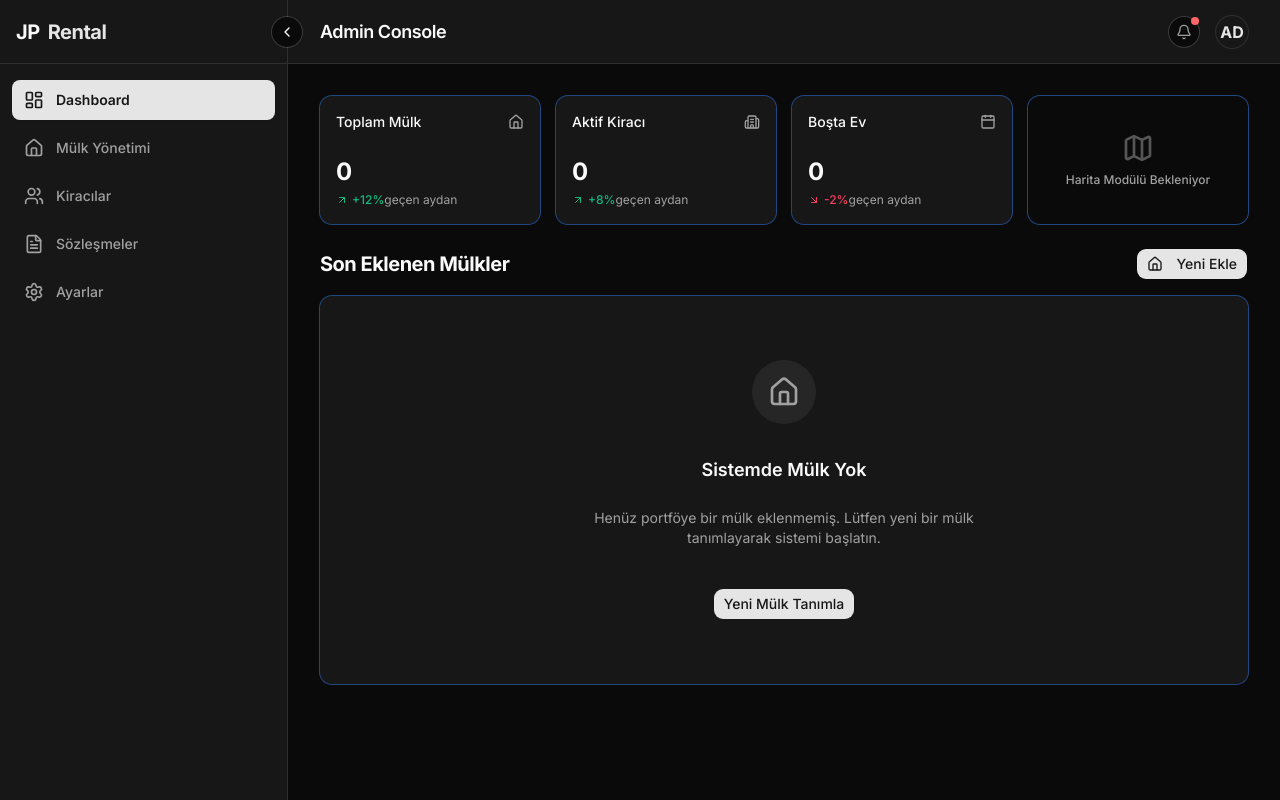
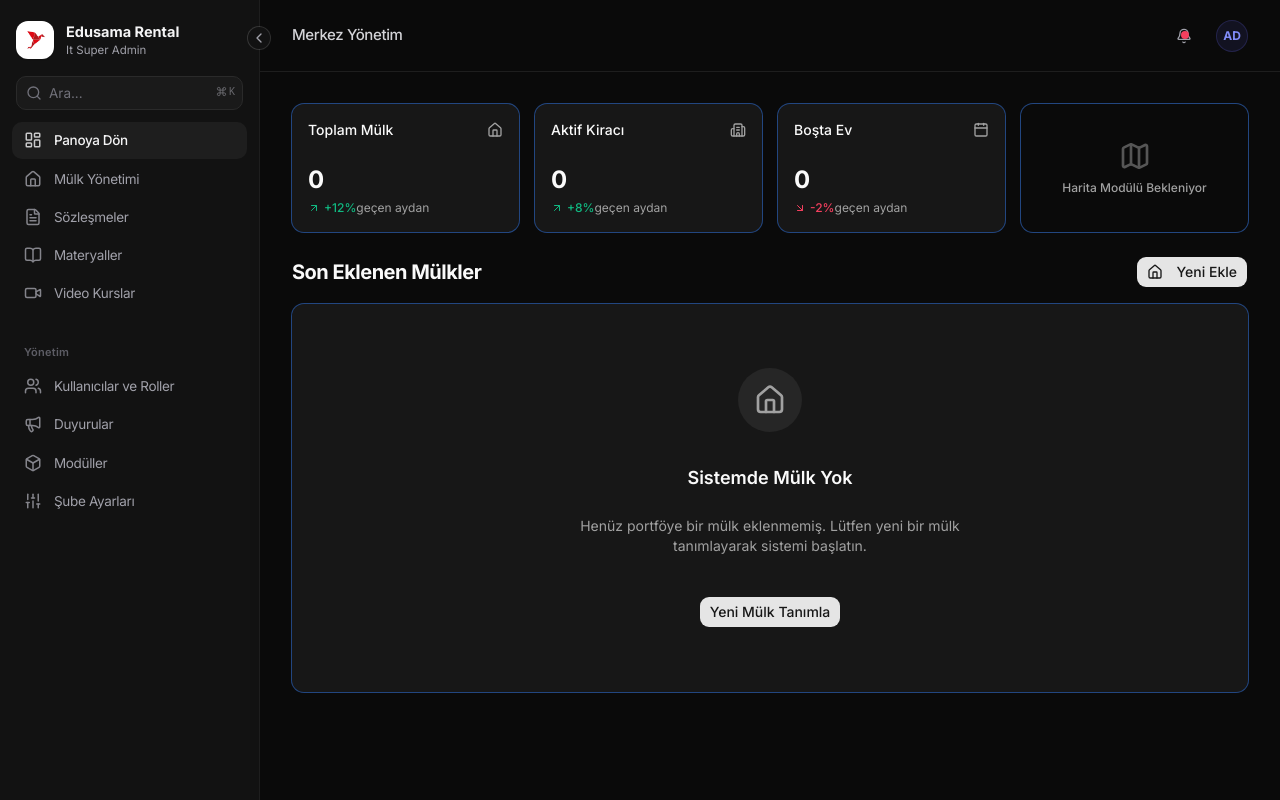
Before and after one commit to Ayrkl/JP-rental-project, a React (Vite) app: page /admin in a window 1280 px wide. Built offline with nearby package versions, Linux system fonts and the light colour scheme.

Commit message:
feat: implement collapsible admin sidebar layout with custom styling

```diff
--- a/src/components/admin/AdminLayout.tsx
+++ b/src/components/admin/AdminLayout.tsx
@@ -1,6 +1,10 @@
 import { useState } from 'react';
 import { Outlet, Link, useLocation } from 'react-router-dom';
-import { LayoutDashboard, Home, Users, FileText, Settings, Bell, ChevronLeft, ChevronRight, Menu } from 'lucide-react';
+import {
+    LayoutDashboard, Home, Users, FileText, Settings, Bell,
+    ChevronLeft, ChevronRight, Menu, Search, Command,
+    BookOpen, Video, Megaphone, Box, Sliders
+} from 'lucide-react';
 import { Button } from '@/components/ui/button';
 import { ScrollArea } from '@/components/ui/scroll-area';
 
@@ -8,70 +12,139 @@ export const AdminLayout = () => {
     const [collapsed, setCollapsed] = useState(false);
     const location = useLocation();
 
-    const navItems = [
-        { path: '/admin', icon: <LayoutDashboard size={20} />, label: 'Dashboard' },
-        { path: '/admin/properties/new', icon: <Home size={20} />, label: 'Mülk Yönetimi' },
-        { path: '#', icon: <Users size={20} />, label: 'Kiracılar' },
-        { path: '#', icon: <FileText size={20} />, label: 'Sözleşmeler' },
-        { path: '#', icon: <Settings size={20} />, label: 'Ayarlar' },
+    // The user wanted the sidebar to look like Edusama UI.
+    const navCategories = [
+        {
+            title: null,
+            items: [
+                { path: '/admin', icon: <LayoutDashboard size={18} />, label: 'Panoya Dön' },
+                { path: '/admin/properties/new', icon: <Home size={18} />, label: 'Mülk Yönetimi' },
+                { path: '#', icon: <FileText size={18} />, label: 'Sözleşmeler' },
+                { path: '#', icon: <BookOpen size={18} />, label: 'Materyaller' },
+                { path: '#', icon: <Video size={18} />, label: 'Video Kurslar' },
+            ]
+        },
+        {
+            title: 'Yönetim',
+            items: [
+                { path: '#', icon: <Users size={18} />, label: 'Kullanıcılar ve Roller' },
+                { path: '#', icon: <Megaphone size={18} />, label: 'Duyurular' },
+                { path: '#', icon: <Box size={18} />, label: 'Modüller' },
+                { path: '#', icon: <Sliders size={18} />, label: 'Şube Ayarları' },
+            ]
+        }
     ];
 
     return (
         <div className="flex min-h-screen bg-background text-foreground dark">
             {/* SIDEBAR */}
-            <aside className={`${collapsed ? 'w-20' : 'w-72'} flex-shrink-0 border-r border-border bg-card transition-all duration-300 flex flex-col z-20 relative`}>
-                <div className="h-16 flex items-center px-4 border-b border-border text-card-foreground">
-                    {!collapsed && <div className="font-bold text-xl flex items-center gap-2 tracking-tight">JP <span className="text-primary">Rental</span></div>}
-                    {collapsed && <div className="font-bold text-xl mx-auto text-primary">JP</div>}
+            <aside className={`${collapsed ? 'w-20' : 'w-[260px]'} flex-shrink-0 border-r border-[#1e1e1e] bg-[#121212] transition-all duration-300 flex flex-col z-20 relative`}>
+                {/* Header / Logo Zone */}
+                <div className="h-[72px] flex items-center px-4 pt-2">
+                    {!collapsed ? (
+                        <div className="flex items-center gap-3 w-full">
+                            <div className="w-[38px] h-[38px] bg-white rounded-xl flex items-center justify-center shrink-0 shadow-sm overflow-hidden p-[5px]">
+                                <img src="/edusama_icon.webp" alt="Edusama Icon" className="w-full h-full object-contain" />
+                            </div>
+                            <div className="flex flex-col min-w-0">
+                                <span className="font-bold text-[14.5px] truncate text-zinc-100">Edusama Rental</span>
+                                <span className="text-[11.5px] text-zinc-400 truncate">It Super Admin</span>
+                            </div>
+                        </div>
+                    ) : (
+                        <div className="w-[38px] h-[38px] mx-auto bg-white rounded-xl flex items-center justify-center shadow-sm overflow-hidden p-[5px]">
+                            <img src="/edusama_icon.webp" alt="Edusama Icon" className="w-full h-full object-contain" />
+                        </div>
+                    )}
                 </div>
 
                 <Button
                     variant="outline" size="icon"
-                    className="absolute -right-4 top-4 rounded-full h-8 w-8 z-50 bg-background"
+                    className="absolute -right-3 top-[26px] rounded-full h-6 w-6 z-50 bg-[#121212] border-[#2a2a2a] text-zinc-400 hover:text-white"
                     onClick={() => setCollapsed(!collapsed)}
                 >
-                    {collapsed ? <ChevronRight size={14}/> : <ChevronLeft size={14} />}
+                    {collapsed ? <ChevronRight size={12}/> : <ChevronLeft size={12} />}
                 </Button>
 
-                <ScrollArea className="flex-1 py-4">
-                    <nav className="space-y-2 px-3">
-                        {navItems.map(item => {
+                {/* Search Bar */}
+                {!collapsed && (
+                    <div className="px-4 mt-1 mb-3">
+                        <div className="relative group">
+                            <Search className="absolute left-2.5 top-[9px] h-4 w-4 text-zinc-500 group-focus-within:text-zinc-300 transition-colors" />
+                            <input
+                                type="text"
+                                placeholder="Ara..."
+                                className="w-full bg-[#1a1a1a] border border-[#2a2a2a] rounded-lg pl-8 pr-10 py-1.5 text-[13.5px] text-zinc-200 placeholder:text-zinc-500 focus:outline-none focus:border-zinc-600 transition-all"
+                            />
+                            <div className="absolute right-2 top-2 flex items-center gap-0.5 opacity-60">
+                                <Command size={11} className="text-zinc-400" />
+                                <span className="text-[10px] font-medium text-zinc-400 font-sans">K</span>
+                            </div>
+                        </div>
+                    </div>
+                )}
+
+                <ScrollArea className="flex-1">
+                    <nav className="space-y-6 px-3 pb-8">
+                        {navCategories.map((cat, idx) => (
+                            <div key={idx} className="flex flex-col gap-0.5">
+                                {!collapsed && cat.title && (
+                                    <div className="px-3 mb-1.5 mt-2 text-[11px] font-semibold text-zinc-500/80 capitalize tracking-wide">
+                                        {cat.title}
+                                    </div>
+                                )}
+                                {cat.items.map(item => {
                                     const isActive = location.pathname === item.path || (item.path !== '/admin' && location.pathname.startsWith(item.path));
                                     return (
-                                <Link key={item.label} to={item.path} className={`flex items-center gap-3 px-3 py-2.5 rounded-md transition-colors ${isActive ? 'bg-primary text-primary-foreground font-semibold shadow-sm' : 'hover:bg-muted text-muted-foreground hover:text-foreground font-medium'} ${collapsed ? 'justify-center' : ''}`}>
+                                        <Link
+                                            key={item.label}
+                                            to={item.path}
+                                            className={`flex items-center gap-3 px-3 py-2 rounded-lg transition-all duration-200 ${
+                                                isActive
+                                                ? 'bg-[#1e1e1e] text-zinc-100 font-medium'
+                                                : 'text-zinc-400 hover:bg-[#1a1a1a] hover:text-zinc-200'
+                                            } ${collapsed ? 'justify-center' : ''}`}
+                                            title={collapsed ? item.label : undefined}
+                                        >
+                                            <div className="shrink-0 opacity-80">
                                                 {item.icon}
-                                    {!collapsed && <span className="text-sm">{item.label}</span>}
+                                            </div>
+                                            {!collapsed && <span className="text-[13.5px] tracking-tight">{item.label}</span>}
                                         </Link>
                                     )
                                 })}
+                            </div>
+                        ))}
                     </nav>
                 </ScrollArea>
             </aside>
 
             {/* MAIN CONTENT AREA */}
-            <div className="flex-1 flex flex-col min-w-0">
+            <div className="flex-1 flex flex-col min-w-0 bg-[#0a0a0a]">
                 {/* Header Navbar */}
-                <header className="h-16 border-b border-border bg-card flex items-center justify-between px-8">
+                <header className="h-[72px] border-b border-[#1e1e1e] bg-[#0a0a0a] flex items-center justify-between px-8">
                     <div className="flex items-center">
-                        <Button variant="ghost" size="icon" className="md:hidden mr-2">
+                        <Button variant="ghost" size="icon" className="md:hidden mr-2 text-zinc-400" onClick={() => setCollapsed(!collapsed)}>
                            <Menu size={20} />
                         </Button>
-                        <h2 className="text-lg font-semibold tracking-tight">Admin Console</h2>
+                        <h2 className="text-[15px] font-medium text-zinc-300 tracking-tight">Merkez Yönetim</h2>
                     </div>
                     <div className="flex items-center gap-4">
-                        <Button variant="outline" size="icon" className="relative rounded-full">
-                           <Bell size={18} className="text-muted-foreground" />
-                           <span className="absolute top-0 right-0 w-2 h-2 bg-destructive rounded-full" />
+                        <Button variant="ghost" size="icon" className="relative rounded-full text-zinc-400 hover:text-zinc-200 hover:bg-[#1a1a1a]">
+                           <Bell size={18} />
+                           <span className="absolute top-2.5 right-2.5 w-2 h-2 bg-rose-500 rounded-full" />
                         </Button>
-                        <div className="h-8 w-8 rounded-full bg-primary/20 flex items-center justify-center font-bold text-primary ring-1 ring-border cursor-pointer">
+                        <div className="h-8 w-8 rounded-full bg-indigo-500/10 border border-indigo-500/20 flex items-center justify-center font-bold text-xs text-indigo-400 cursor-pointer">
                             AD
                         </div>
                     </div>
                 </header>
 
                 {/* Router Outlet for Dashboard / Property Form */}
-                <main className="flex-1 overflow-auto bg-muted/40 p-8">
+                <main className="flex-1 overflow-auto p-8">
+                    <div className="max-w-7xl mx-auto">
                         <Outlet />
+                    </div>
                 </main>
             </div>
         </div>
--- a/src/index.css
+++ b/src/index.css
@@ -824,9 +824,6 @@ body {
     --sidebar-border: oklch(1 0 0 / 10%);
     --sidebar-ring: oklch(0.556 0 0);
   }
-  * {
-    @apply border-border;
-  }
   body {
     @apply bg-background text-foreground;
   }
```
Also changed, not shown: public/edusama_icon.webp (added). Lines whose indentation alone changed are shown as unchanged.
